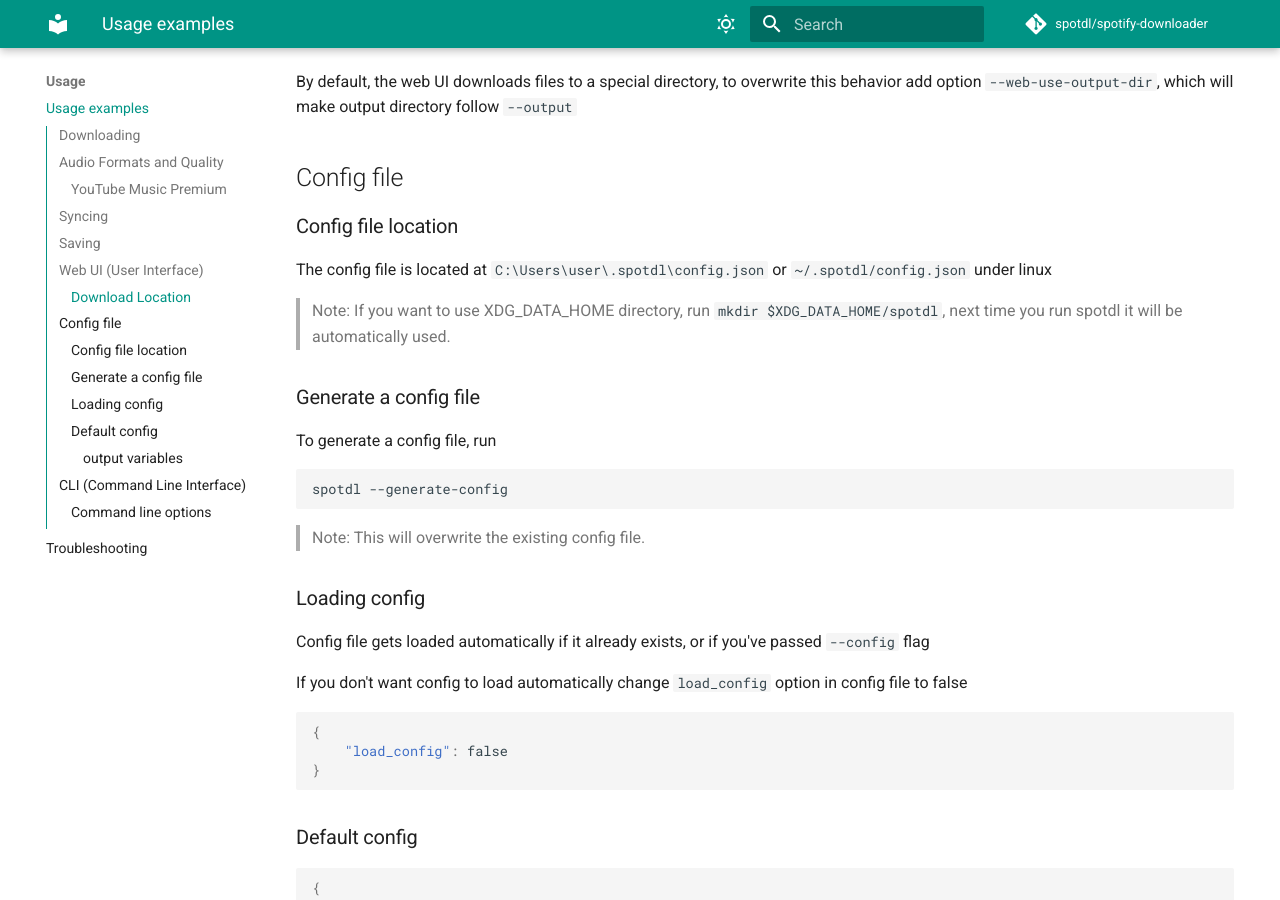
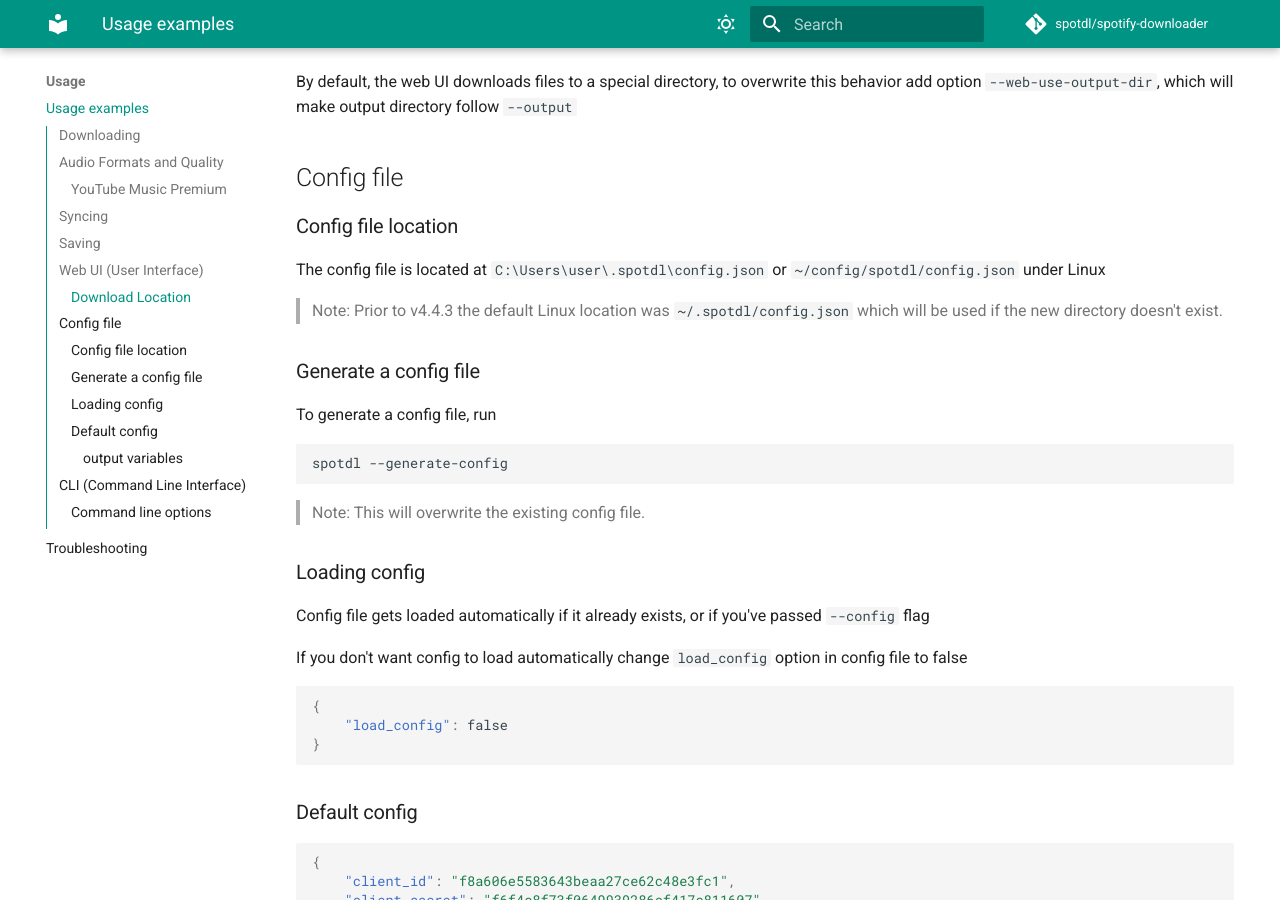
Before and after one commit to spotDL/spotify-downloader, an MkDocs documentation site: the page built from docs/usage.md, in a window 1280 px wide and 900 px high, scrolled down 2530 px. Built offline with MkDocs 1.6.1 and Material for MkDocs 9.7.7, drawn with Linux system fonts in a browser that asks for light colours; comment, search, counter and statistics services are not loaded.

Commit message:
Update docs re config file location and legacy fallback

```diff
--- a/docs/usage.md
+++ b/docs/usage.md
@@ -238,9 +238,9 @@ add option `--web-use-output-dir`, which will make output directory follow `--ou
 ### Config file location
 
 The config file is located at `C:\Users\user\.spotdl\config.json`
-or `~/.spotdl/config.json` under linux
+or `~/config/spotdl/config.json` under Linux
 
-> Note: If you want to use XDG_DATA_HOME directory, run `mkdir $XDG_DATA_HOME/spotdl`, next time you run spotdl it will be automatically used.
+> Note: Prior to v4.4.3 the default Linux location was `~/.spotdl/config.json` which will be used if the new directory doesn't exist.
 
 ### Generate a config file
 
```
